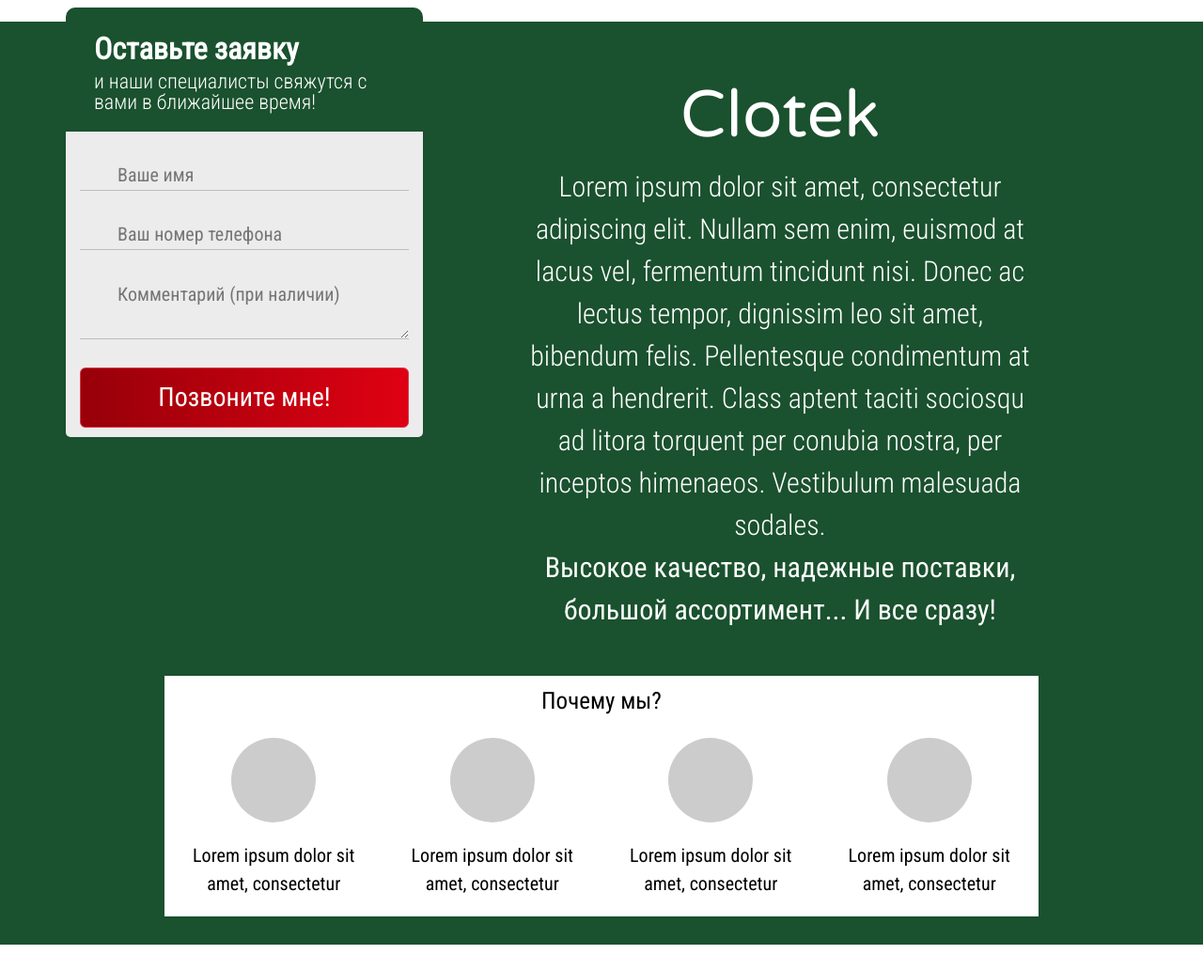
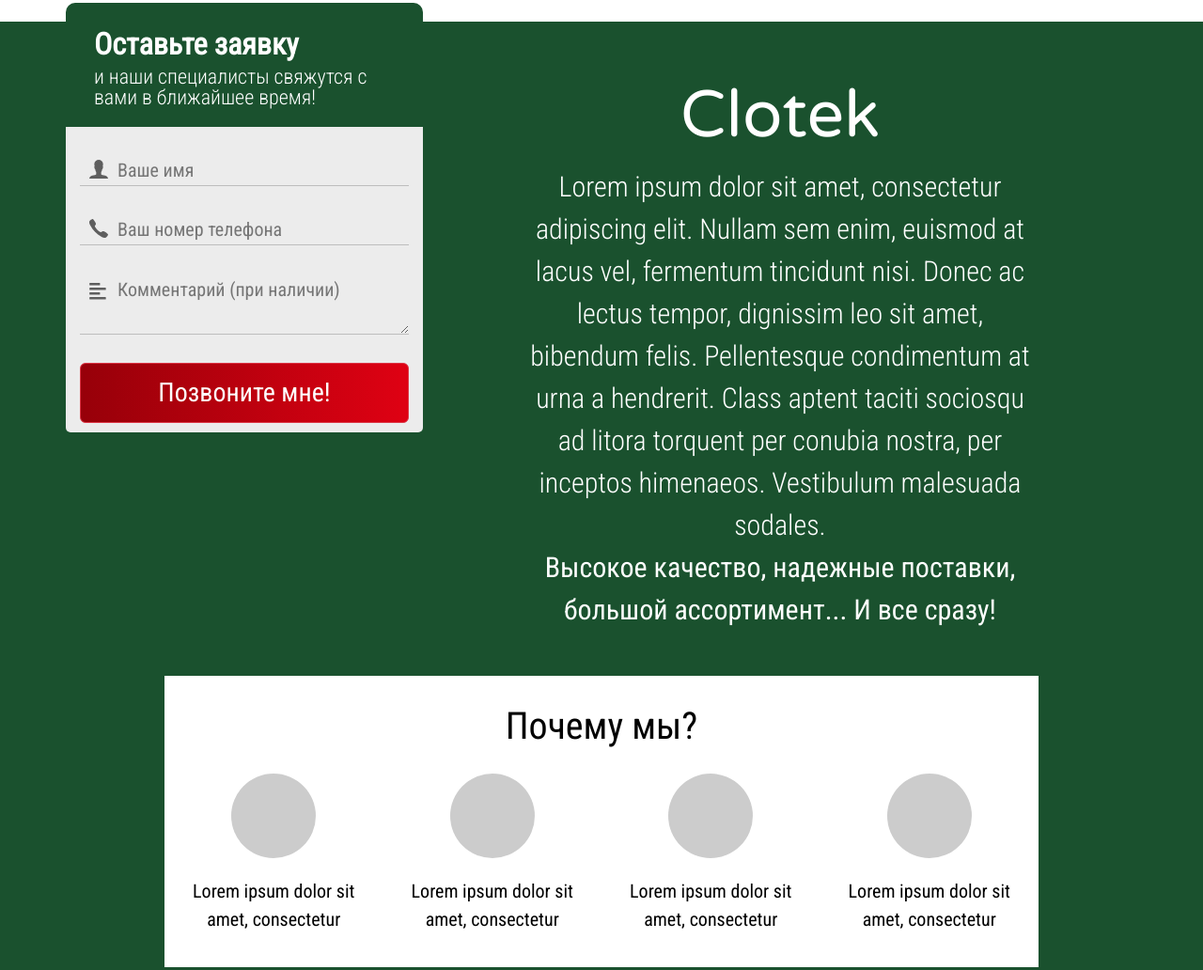
Before and after one commit to Devoranima/clotek, a website: page src/index.html in a window 1280 px wide. Shown: the part 777-1809 px from the top of the page at 94% size. Before the commit the page ends 1782 px from the top, so only its background shows below. Drawn offline with nearby package versions, Linux system fonts and the light colour scheme; files that its build step writes are made by us from their sources; files whose address does not match are found by name.

Commit message:
completed form

```diff
--- a/src/files/css/styles.scss
+++ b/src/files/css/styles.scss
@@ -21,6 +21,10 @@
 
 .no-scroll{
   overflow: hidden;
+}
+
+section{
+  margin-bottom: 100px;
 }
 //Navigation bar
 .navbar{
@@ -192,9 +196,14 @@
   }
 }
 
+.ben-title{
+  font-size: 40px;
+  font-weight: 400;
+}
+
 .ben-item{
   width: 25%;
-  padding: 0 10px;
+  padding: 0 15px;
   display: flex;
   flex-direction: column;
   align-items: center;
@@ -213,13 +222,20 @@
   color: #000;
   text-align: center;
 }
-
 .request-form{
-  margin-top: -15px;
+  z-index: 50;
+  margin-top: -20px;
   background-color: #ECECEC;
   border-radius: 10px 10px 5px 5px;
   height: auto;
   align-self:flex-start;
+  padding: 0;
+  transition: all .3s linear;
+  &.jump{
+    &:hover{
+      margin-top: -70px;
+    }
+  }
 }
 
 .form-header{
@@ -239,9 +255,6 @@
   line-height: 1;
 }
 
-.about-form{
-  padding: 0;
-}
 
 .form-content{
   padding: 30px 15px 10px;
@@ -270,7 +283,16 @@
 
 }
 
+.input-name{
+  background: url("../img/person.svg") left 10px top 5px no-repeat;
+}
+
+.input-tel{
+  background: url("../img/call.svg") left 10px top 5px no-repeat;
+}
+
 .input-textarea{
+  background: url("../img/message.svg") left 10px top 10px no-repeat;
   resize: vertical;
   min-height: 2em;
   overflow: auto;
--- a/src/files/scss/10_main.scss
+++ b/src/files/scss/10_main.scss
@@ -22,3 +22,7 @@
 .no-scroll{
   overflow: hidden;
 }
+
+section{
+  margin-bottom: 100px;
+}
--- a/src/files/scss/40_about.scss
+++ b/src/files/scss/40_about.scss
@@ -29,9 +29,14 @@
   }
 }
 
+.ben-title{
+  font-size: 40px;
+  font-weight: 400;
+}
+
 .ben-item{
   width: 25%;
-  padding: 0 10px;
+  padding: 0 15px;
   display: flex;
   flex-direction: column;
   align-items: center;
--- a/src/files/scss/50_form.scss
+++ b/src/files/scss/50_form.scss
@@ -1,10 +1,17 @@
-
 .request-form{
-  margin-top: -15px;
+  z-index: 50;
+  margin-top: -20px;
   background-color: #ECECEC;
   border-radius: 10px 10px 5px 5px;
   height: auto;
   align-self:flex-start;
+  padding: 0;
+  transition: all .3s linear;
+  &.jump{
+    &:hover{
+      margin-top: -70px;
+    }
+  }
 }
 
 .form-header{
@@ -24,9 +31,6 @@
   line-height: 1;
 }
 
-.about-form{
-  padding: 0;
-}
 
 .form-content{
   padding: 30px 15px 10px;
@@ -55,7 +59,16 @@
 
 }
 
+.input-name{
+  background: url("../img/person.svg") left 10px top 5px no-repeat;
+}
+
+.input-tel{
+  background: url("../img/call.svg") left 10px top 5px no-repeat;
+}
+
 .input-textarea{
+  background: url("../img/message.svg") left 10px top 10px no-repeat;
   resize: vertical;
   min-height: 2em;
   overflow: auto;
--- a/src/html/about.html
+++ b/src/html/about.html
@@ -3,7 +3,7 @@
     <div class="container">
       <div class="row">
         @@include('form.html', {
-          "class": "about-form col-4"
+          "class": "jump col-4"
         })
         <div class="col-6 text-center mt-5 about-text offset-1">
           <div class="about-brand">
@@ -14,33 +14,33 @@
           </div>
         </div>
       </div>
-      <div class="col-10 offset-1 mt-5 benefits">
-        <div class="text-black text-center pt-2">
+      <div class="col-10 offset-1 mt-5 benefits pb-3 pt-4">
+        <div class="ben-title text-black text-center">
           Почему мы?
         </div>
         <div class="row">
-          <div class="col-2 ben-item">
+          <div class="ben-item">
             <img src="" alt="">
             <div class="ben-icon"></div>
             <div class="ben-text">
               Lorem ipsum dolor sit amet, consectetur
             </div>
           </div>
-          <div class="col-2 ben-item">
+          <div class="ben-item">
             <img src="" alt="">
             <div class="ben-icon"></div>
             <div class="ben-text">
               Lorem ipsum dolor sit amet, consectetur
             </div>
           </div>
-          <div class="col-2 ben-item">
+          <div class="ben-item">
             <img src="" alt="">
             <div class="ben-icon"></div>
             <div class="ben-text">
               Lorem ipsum dolor sit amet, consectetur
             </div>
           </div>
-          <div class="col-2 ben-item">
+          <div class="ben-item">
             <img src="" alt="">
             <div class="ben-icon"></div>
             <div class="ben-text">
--- a/src/html/form.html
+++ b/src/html/form.html
@@ -6,10 +6,10 @@
   <div class="form-content">
     <form action="/" class="form" method="post">
       <div class="form-group">
-        <input class="input " type="text" name="" id="" placeholder="Ваше имя">
+        <input class="input input-name" type="text" name="" id="" placeholder="Ваше имя">
       </div>
       <div class="form-group">
-        <input class="input" type="tel" name="" id="" placeholder="Ваш номер телефона">
+        <input class="input input-tel" type="tel" name="" id="" placeholder="Ваш номер телефона">
       </div>
       <div class="form-group">
         <textarea class="input input-textarea" type="text" name="" id="" placeholder="Комментарий (при наличии)"></textarea>
```
Also changed, not shown: build/css/styles.css, build/img/call.svg (added), build/img/message.svg (added), build/img/person.svg (added), build/index.html, src/files/css/styles.css, src/img/call.svg (added), src/img/message.svg (added), src/img/person.svg (added), 1 other file. Lines whose indentation alone changed are shown as unchanged.
